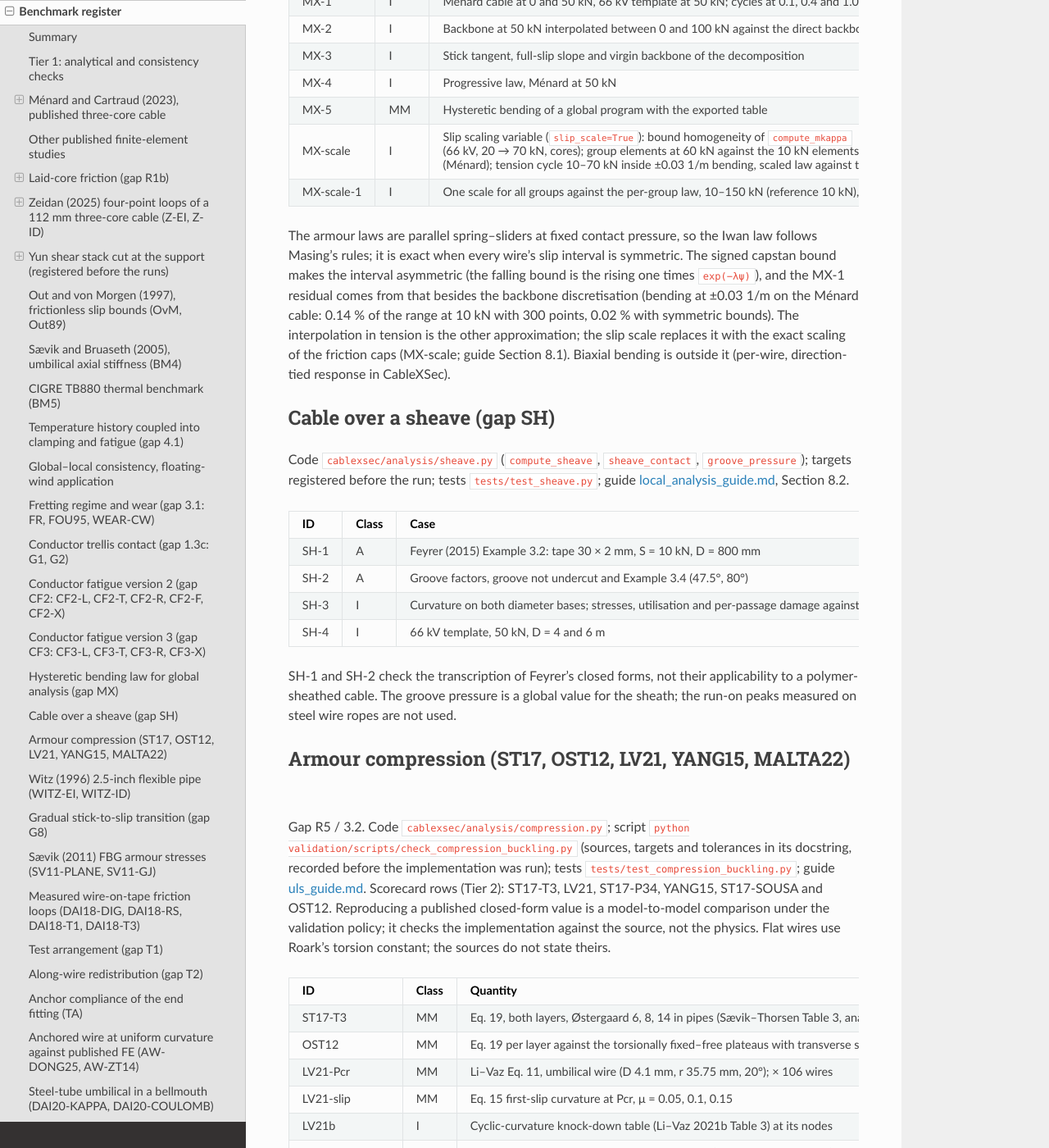
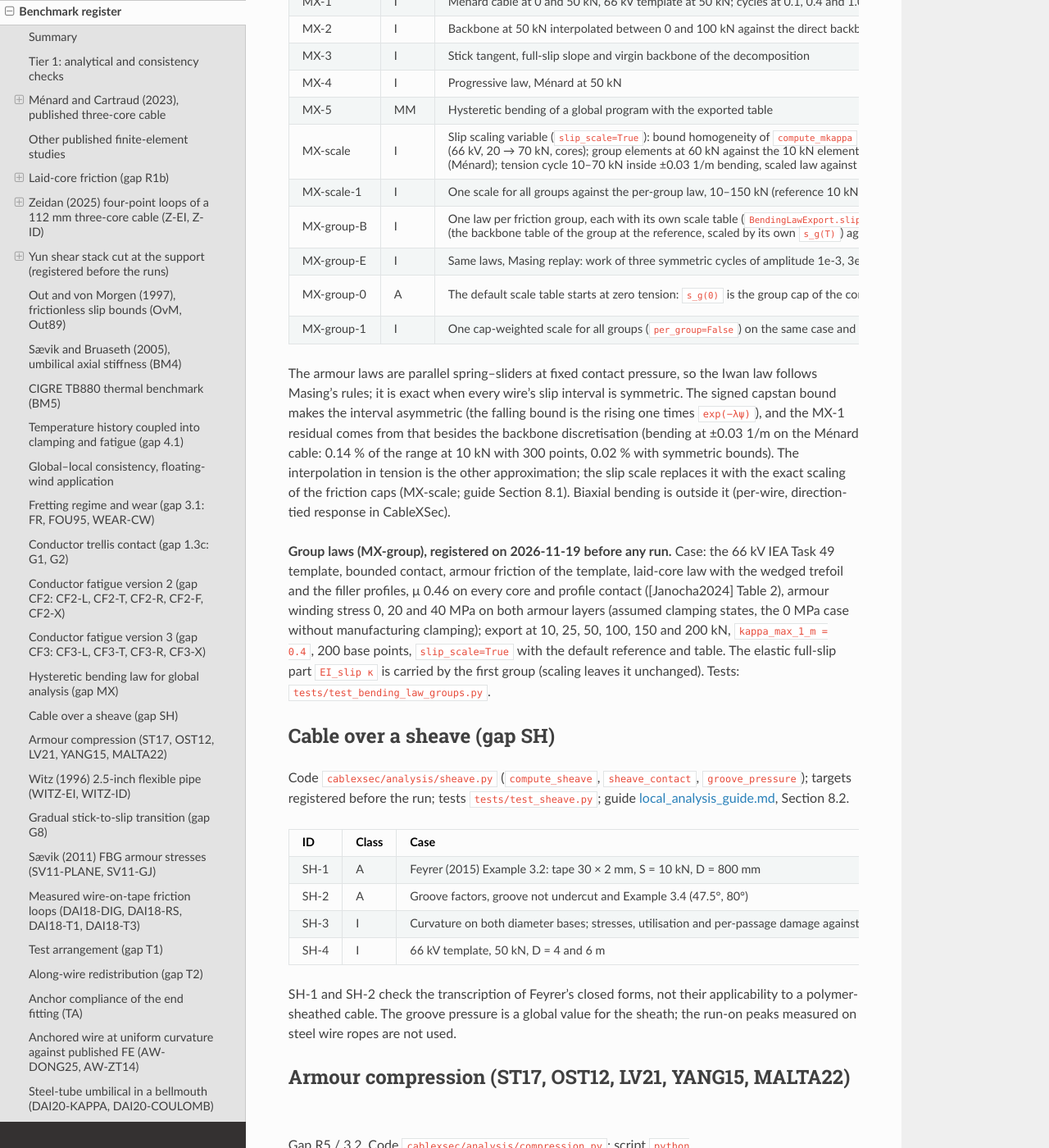
Before and after one commit to SMI-Lab-Inha/CableXSec, a Sphinx documentation site: the page built from doc/benchmarks.md, in a window 1280 px wide and 1400 px high, scrolled down 27483 px. Shown: the whole window at 82% size. Built offline with Sphinx 7.4.7 and the Read the Docs theme 3.1.0, drawn with Linux system fonts in a browser that asks for light colours.

Commit message:
doc: register the group-law checks of the exported bending law (MX-group)
Targets registered before any run: summed per-group laws against the
exported backbone (0.5 %) and loop work (+-1 %) on the 66 kV template
with laid cores, filler profiles and armour clamping; the zero-tension
row of the default scale table.

Signed-off-by: Jae Hoon Seo <jaehoon.seo@inha.ac.kr>

```diff
--- a/doc/benchmarks.md
+++ b/doc/benchmarks.md
@@ -1196,6 +1196,10 @@ guide [global_local_guide.md](global_local_guide.md), Section 8.
 | MX-5 | MM | Hysteretic bending of a global program with the exported table | not run | open |
 | MX-scale | I | Slip scaling variable (`slip_scale=True`): bound homogeneity of `compute_mkappa` (66 kV, 20 → 70 kN, cores); group elements at 60 kN against the 10 kN elements with yield curvatures times `ρ_g` (Ménard); tension cycle 10–70 kN inside ±0.03 1/m bending, scaled law against the contact-tension history over the fixed-tension residual | 6.9e-16; 1.2e-13; 1.21 (1.02 before the support-cut shear stack; symmetric wire bounds on a breakpoint grid: 8e-15, work 7e-15) | PASS |
 | MX-scale-1 | I | One scale for all groups against the per-group law, 10–150 kN (reference 10 kN), backbone and cycles to 1.5 times full slip | 66 kV 0; 33 kV three-core 0.10 % (0.29 % with cores); Ménard 12 %; with p_e 0–2 MPa: 66 kV 21 %, 33 kV 12 %, Ménard 19 % | reported |
+| MX-group-B | I | One law per friction group, each with its own scale table (`BendingLawExport.slip_group_laws`): sum over the groups of `s_g M_g(κ/s_g)` (the backbone table of the group at the reference, scaled by its own `s_g(T)`) against the exported backbone at the same tension (case below) | registered: at every grid curvature κ > 0 and every exported tension, within 0.5 % of the exported moment | registered |
+| MX-group-E | I | Same laws, Masing replay: work of three symmetric cycles of amplitude 1e-3, 3e-3, 0.01, 0.03, 0.1 and 0.3 1/m, summed group laws against the exported law at the same tension | registered: within ±1 % | registered |
+| MX-group-0 | A | The default scale table starts at zero tension: `s_g(0)` is the group cap of the contact model at zero tension over its reference cap | registered: without clamping `s_g(0) = 0` to 1e-12; with clamping the zero row equals the direct cap ratio at 0 N to 1e-12 rel., and the table scale at 5 kN equals the direct cap ratio at 5 kN to 1e-9 rel. (bounded chain, affine in tension) | registered |
+| MX-group-1 | I | One cap-weighted scale for all groups (`per_group=False`) on the same case and measures | reported | reported |
 
 The armour laws are parallel spring–sliders at fixed contact pressure, so the Iwan law follows Masing's rules; it is
 exact when every wire's slip interval is symmetric. The signed capstan bound makes the interval asymmetric (the
@@ -1204,6 +1208,14 @@ discretisation (bending at ±0.03 1/m on the Ménard cable: 0.14 % of the range
 symmetric bounds). The interpolation in tension is the other approximation; the slip scale replaces it with the
 exact scaling of the friction caps (MX-scale; guide Section 8.1). Biaxial bending is outside it (per-wire,
 direction-tied response in CableXSec).
+
+**Group laws (MX-group), registered on 2026-11-19 before any run.** Case: the 66 kV IEA Task 49 template,
+bounded contact, armour friction of the template, laid-core law with the wedged trefoil and the filler profiles,
+μ 0.46 on every core and profile contact ([Janocha2024] Table 2), armour winding stress 0, 20 and 40 MPa on both
+armour layers (assumed clamping states, the 0 MPa case without manufacturing clamping); export at 10, 25, 50, 100,
+150 and 200 kN, `kappa_max_1_m = 0.4`, 200 base points, `slip_scale=True` with the default reference and table.
+The elastic full-slip part `EI_slip κ` is carried by the first group (scaling leaves it unchanged). Tests:
+`tests/test_bending_law_groups.py`.
 
 ## Cable over a sheave (gap SH)
 
```
